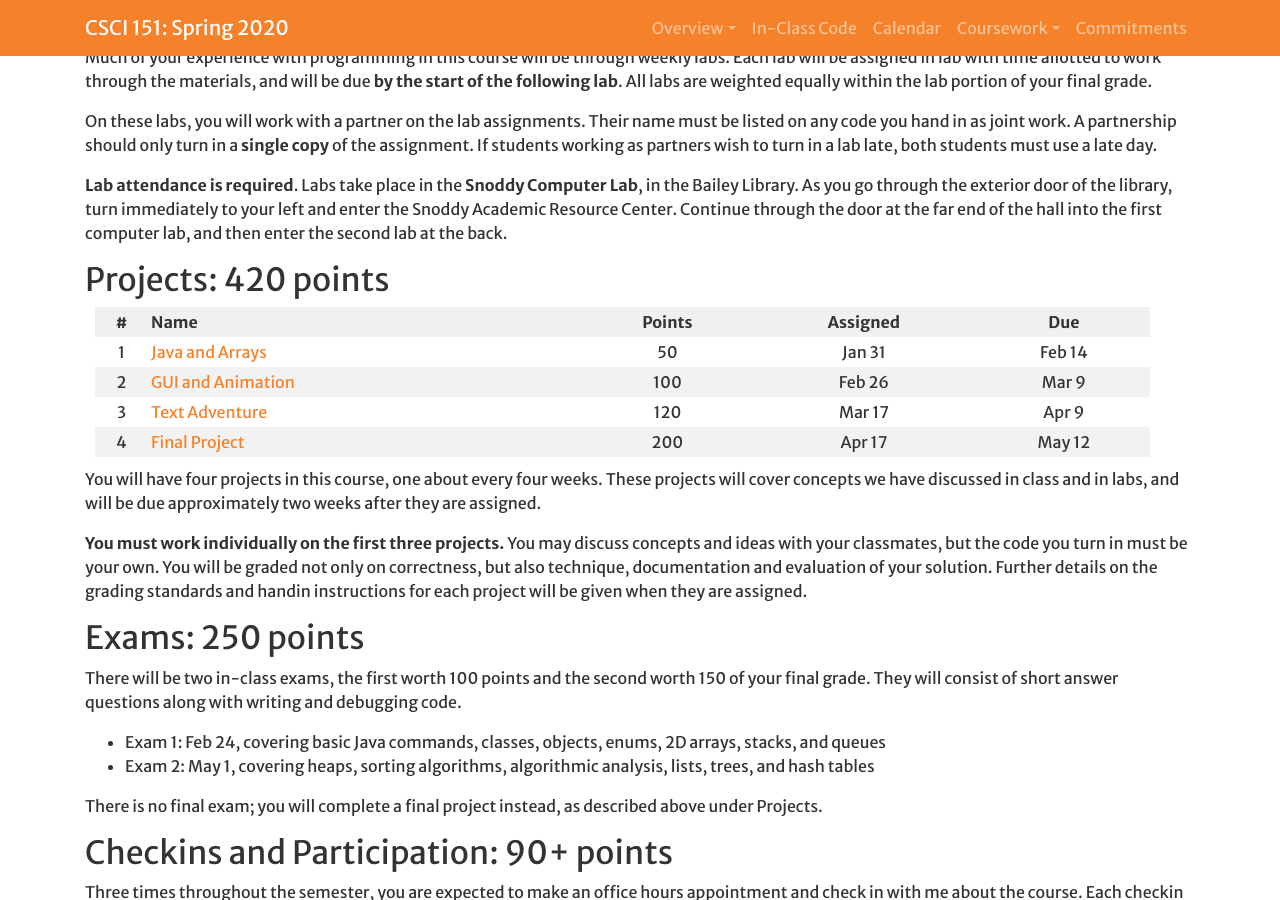
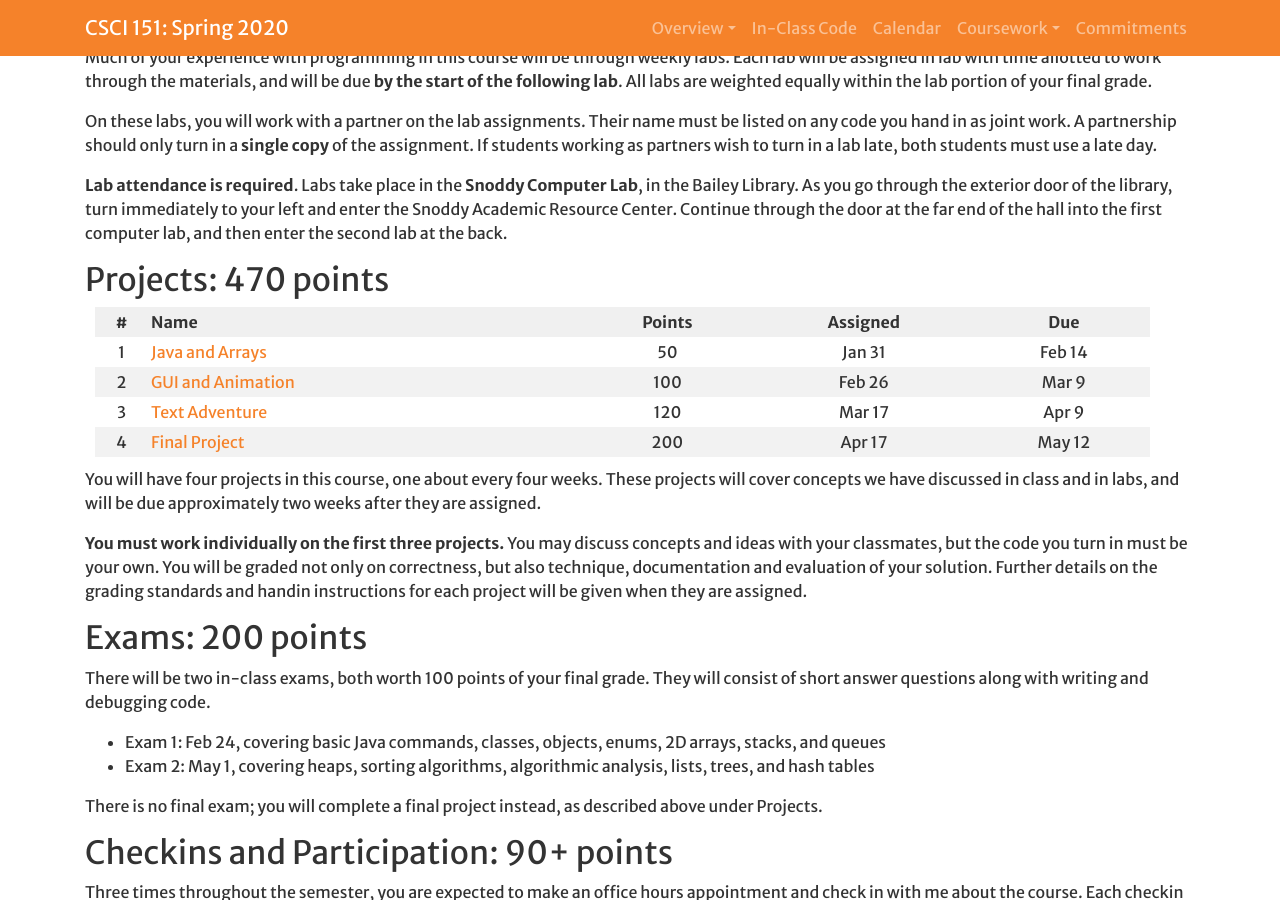
Before and after one commit to Hendrix-CS/csci151, a Jekyll site: the page built from index.md, in a window 1280 px wide and 900 px high, scrolled down 2798 px. Built offline with Jekyll 4.4.1, drawn with Linux system fonts in a browser that asks for light colours; a script that is not in the unit is left out; our own code applies the rules of GitHub Pages for plain Markdown files.

Commit message:
Fixing up the point math

```diff
--- a/index.md
+++ b/index.md
@@ -111,7 +111,7 @@ On these labs, you will work with a partner on the lab assignments. Their name m
 
 **Lab attendance is required**. Labs take place in the **Snoddy Computer Lab**, in the Bailey Library. As you go through the exterior door of the library, turn immediately to your left and enter the Snoddy Academic Resource Center. Continue through the door at the far end of the hall into the first computer lab, and then enter the second lab at the back.
 
-## <a name="projects">Projects</a>: 420 points
+## <a name="projects">Projects</a>: 470 points
 
 | #  | Name | Points | Assigned | Due |
 |:--:|-----||:------:|:--------:|:---:|
@@ -124,11 +124,10 @@ You will have four projects in this course, one about every four weeks. These pr
 
 **You must work individually on the first three projects.** You may discuss concepts and ideas with your classmates, but the code you turn in must be your own. You will be graded not only on correctness, but also technique, documentation and evaluation of your solution. Further details on the grading standards and handin instructions for each project will be given when they are assigned.
 
-## <a name="exams">Exams</a>: 250 points
+## <a name="exams">Exams</a>: 200 points
 
-There will be two in-class exams, the first worth 100 points and the second
- worth 150 of your final grade. They will consist of short answer
-questions along with writing and debugging code.
+There will be two in-class exams, both worth 100 points of your final grade.
+They will consist of short answer questions along with writing and debugging code.
 
 * Exam 1: Feb 24, covering basic Java commands, classes, objects, enums, 2D arrays, stacks, and queues
 * Exam 2: May 1, covering heaps, sorting algorithms, algorithmic analysis, lists, trees, and hash tables
```
